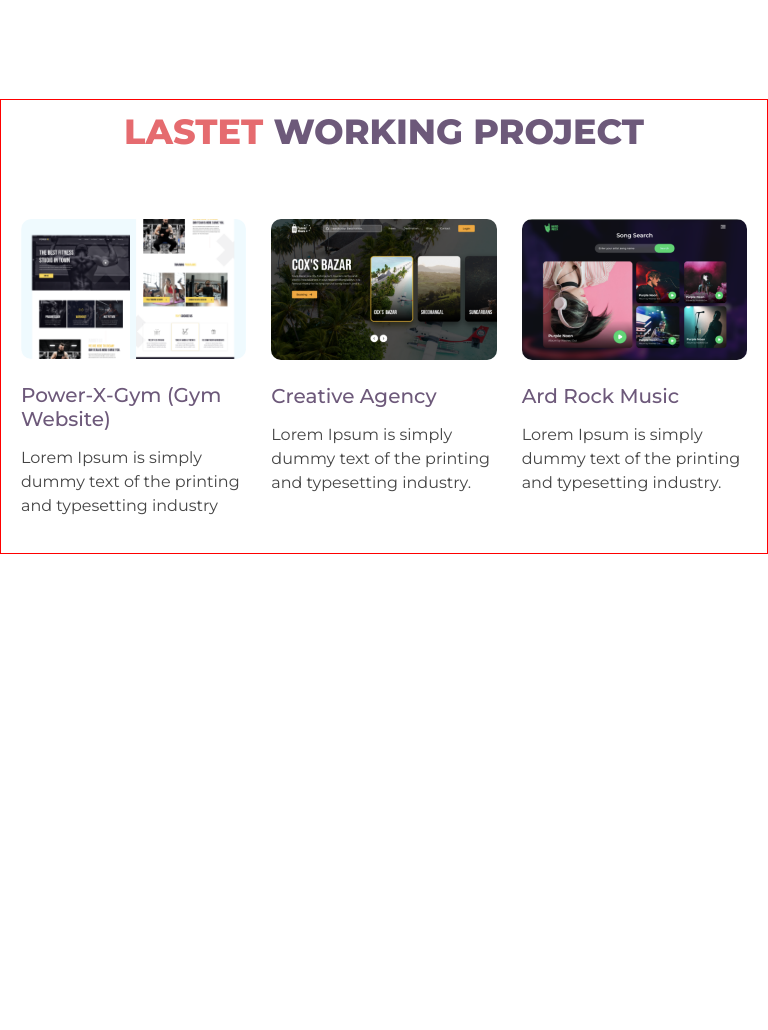
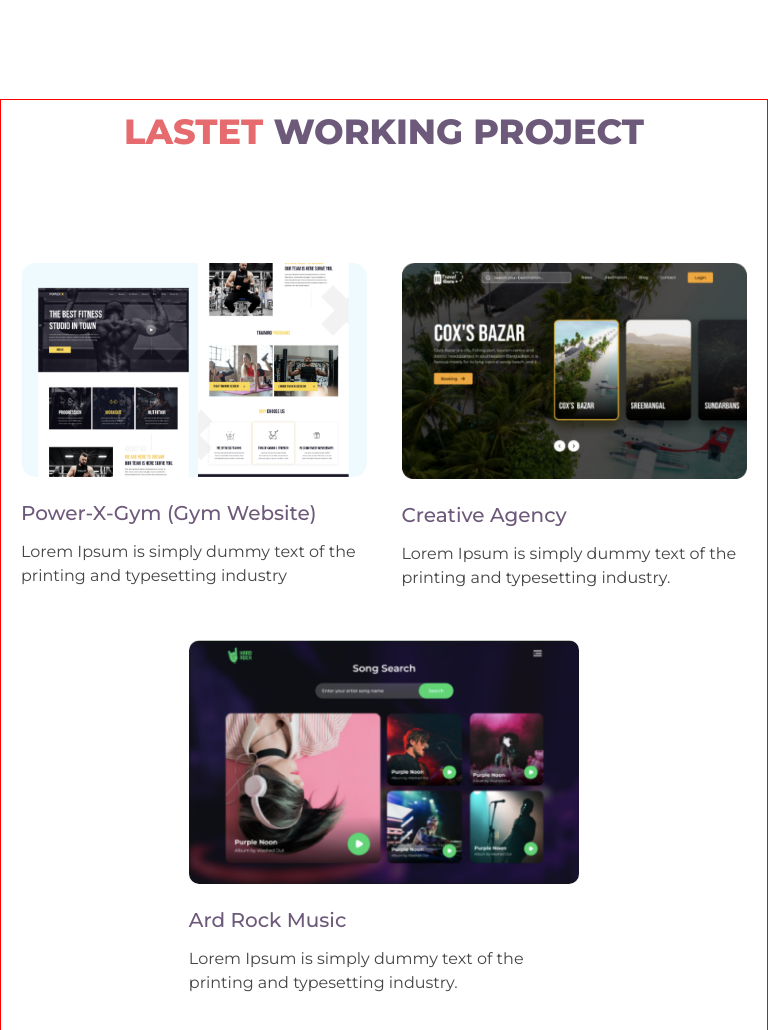
Before and after one commit to hasiburrahmanbiplab/Portfolio-Website, a plain HTML site: page index.html in a window 768 px wide. Shown: the part 946-1976 px from the top of the page. Before the commit the page ends 1600 px from the top, so only its background shows below. Drawn offline with Linux system fonts and the light colour scheme.

Commit message:
project section added and full responsived

```diff
--- a/css/responsive.css
+++ b/css/responsive.css
@@ -113,12 +113,14 @@
         align-items: start;
     }
     /* project start */
-    .project-container {
-        row-gap: 56px;
+    .project-content{
+        grid-template-columns: repeat(2 , 1fr);
+        gap: 15px;
     }
-    .project-content {
-        grid-template-columns: repeat(3 , 1fr);
-        gap: 5px;
+    .project-content .project-card:nth-child(3){
+        grid-column:  span 2;
+        width: 55%;
+        justify-self: center;
     }
 }
 @media (min-width:992px) and (max-width:1199.99px) {
--- a/css/style.css
+++ b/css/style.css
@@ -175,7 +175,7 @@ a{
     flex-direction: column;
     justify-content: center;
     align-items: center;
-    row-gap: 120px;
+    row-gap: 100px;
 }
 .project-container .project-header{
     text-align: center;
@@ -183,7 +183,7 @@ a{
 .project-content{
     display: grid;
     grid-template-columns: repeat(3 , 1fr);
-    gap: 30px;
+    gap: 25px;
 }
 .project-content .project-card{
     padding: 10px;
```
Also changed, not shown: 2 other files.
